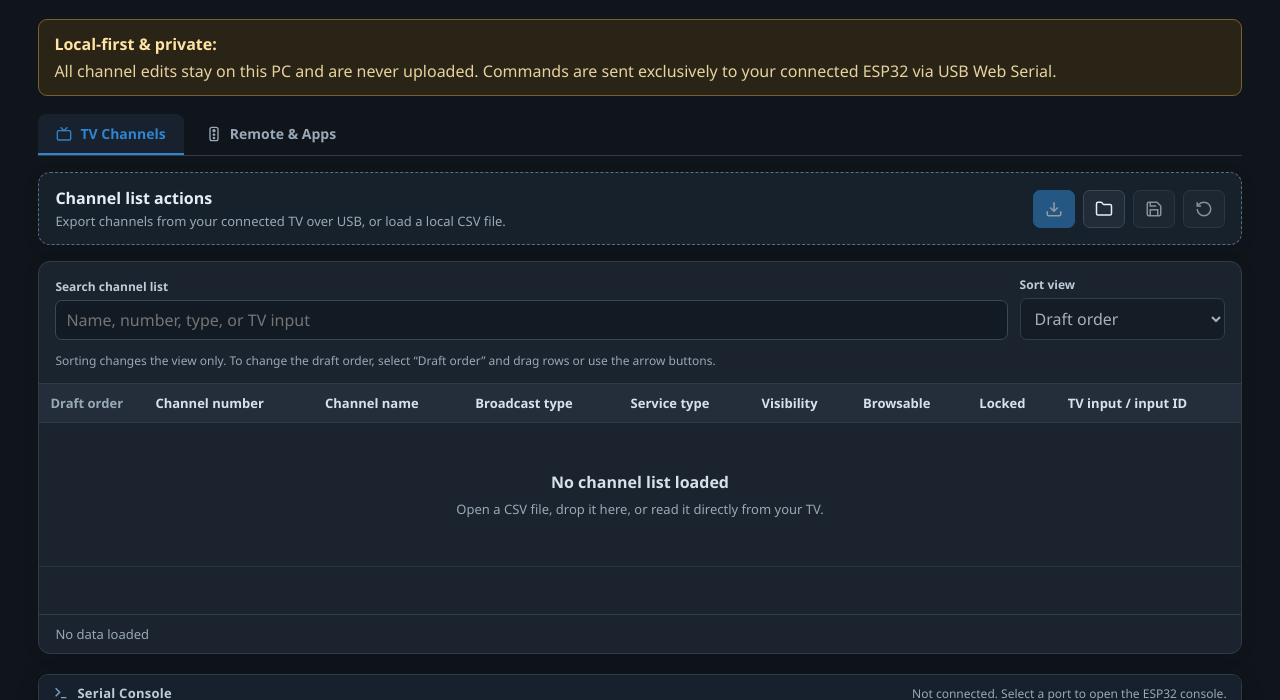
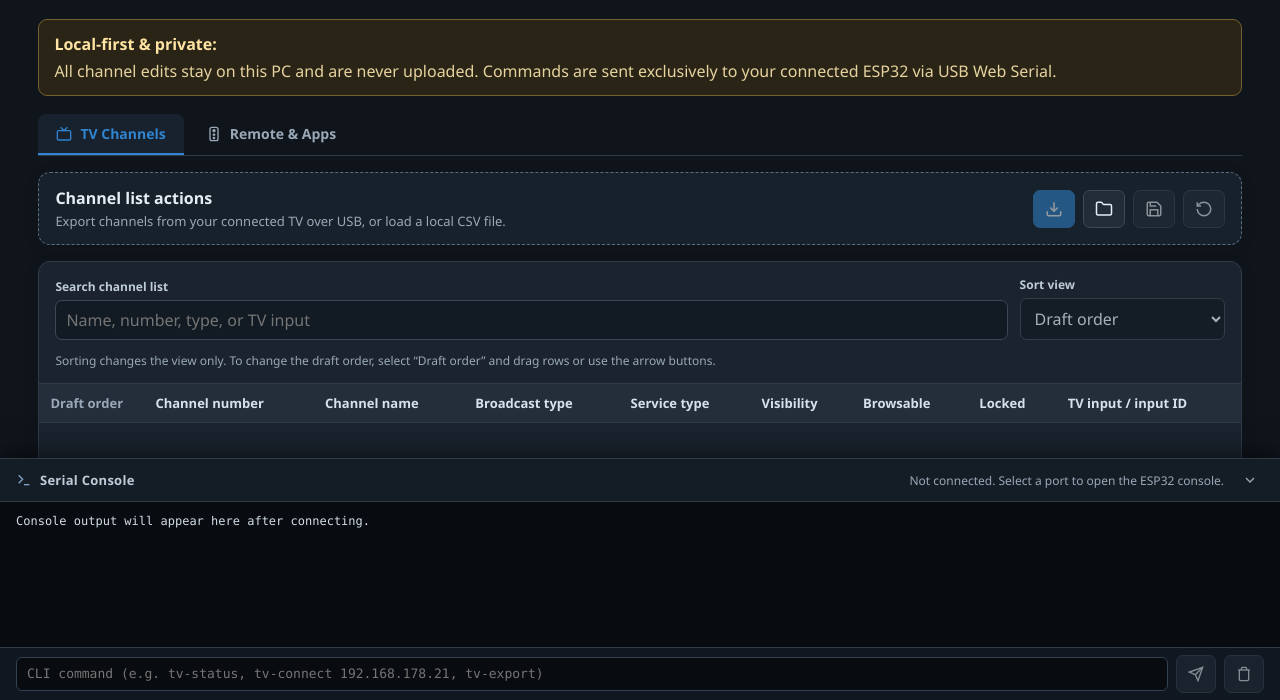
Before and after one commit to Strg-Alt-Entf-0x00/esp-idf-adb, a plain HTML site: page tools-web/android_tv_suite.html in a window 1280 px wide. Shown: the part 100-800 px from the top of the page. Drawn offline with Linux system fonts and the light colour scheme.

Commit message:
feat(web): make serial console fixed bottom dock with collapse and expand toggle

```diff
--- a/tools-web/android_tv_suite.html
+++ b/tools-web/android_tv_suite.html
@@ -25,7 +25,15 @@
 
     * { box-sizing: border-box; }
 
-    body { margin: 0; min-width: 360px; }
+    body {
+      margin: 0;
+      min-width: 360px;
+      padding-bottom: 255px;
+      transition: padding-bottom 0.2s ease;
+    }
+    body.console-collapsed {
+      padding-bottom: 45px;
+    }
 
     button, input, select { font: inherit; }
 
@@ -130,21 +138,36 @@
     }
 
     .docked-console {
-      margin-top: 20px;
-      border: 1px solid var(--line);
-      border-radius: 10px;
-      background: #10161f;
-      overflow: hidden;
-      box-shadow: 0 4px 18px rgba(0, 0, 0, 0.35);
+      position: fixed;
+      bottom: 0;
+      left: 0;
+      right: 0;
+      z-index: 999;
+      margin: 0;
+      border: none;
+      border-top: 1px solid var(--line);
+      border-radius: 0;
+      background: #0d131a;
+      box-shadow: 0 -4px 24px rgba(0, 0, 0, 0.55);
+      transition: all 0.2s ease;
+    }
+    .docked-console.collapsed .serial-output,
+    .docked-console.collapsed .docked-console-input-row {
+      display: none !important;
     }
     .docked-console-header {
       display: flex;
       align-items: center;
       justify-content: space-between;
       gap: 12px;
-      padding: 9px 14px;
-      background: #17212d;
+      padding: 7px 16px;
+      background: #141c26;
       border-bottom: 1px solid var(--line);
+      cursor: pointer;
+      user-select: none;
+    }
+    .docked-console.collapsed .docked-console-header {
+      border-bottom: none;
     }
     .docked-console-title {
       display: inline-flex;
@@ -158,15 +181,48 @@
     .docked-console-title svg {
       stroke: #7ea3c7;
     }
+    .docked-console-actions {
+      display: inline-flex;
+      align-items: center;
+      gap: 12px;
+    }
+    .docked-toggle-btn {
+      display: inline-flex;
+      align-items: center;
+      justify-content: center;
+      width: 28px;
+      height: 28px;
+      min-height: 28px;
+      padding: 0;
+      border: 1px solid transparent;
+      border-radius: 5px;
+      background: transparent;
+      color: var(--muted);
+      cursor: pointer;
+      transition: all 0.15s ease;
+    }
+    .docked-toggle-btn:hover {
+      background: #222d3b;
+      color: var(--ink);
+      border-color: #3b4857;
+    }
+    .docked-toggle-btn svg {
+      stroke: currentColor;
+      transition: transform 0.2s ease;
+    }
+    .docked-console.collapsed .docked-toggle-btn svg {
+      transform: rotate(180deg);
+    }
     .serial-output {
-      min-height: 120px;
-      max-height: 240px;
+      height: 145px;
+      min-height: 90px;
+      max-height: 350px;
       margin: 0;
-      padding: 12px 14px;
+      padding: 10px 16px;
       overflow-y: auto;
       border: none;
       border-radius: 0;
-      background: #090d12;
+      background: #080b0f;
       color: #d2dee9;
       font: 12px/1.5 Consolas, "Cascadia Mono", monospace;
       white-space: pre-wrap;
@@ -176,18 +232,18 @@
       display: flex;
       align-items: center;
       gap: 8px;
-      padding: 8px 12px;
-      background: #141c26;
+      padding: 7px 16px;
+      background: #111720;
       border-top: 1px solid var(--line);
     }
     .docked-console-input-row input {
       flex: 1;
-      min-height: 36px;
-      padding: 6px 10px;
+      min-height: 34px;
+      padding: 5px 10px;
       border: 1px solid #334151;
       border-radius: 6px;
       color: var(--ink);
-      background: #090d12;
+      background: #080b0f;
       font: 13px/1.4 Consolas, "Cascadia Mono", monospace;
     }
     .docked-console-input-row input:focus {
@@ -534,14 +590,19 @@
       </section>
     </div>
 
-    <!-- DOCKED BOTTOM SERIAL CONSOLE -->
-    <section class="panel docked-console" aria-label="ESP32 serial console">
-      <div class="docked-console-header">
+    <!-- FIXED DOCKED BOTTOM SERIAL CONSOLE -->
+    <section id="dockedConsole" class="docked-console" aria-label="ESP32 serial console">
+      <div id="dockedConsoleHeader" class="docked-console-header" title="Click to collapse / expand console">
         <div class="docked-console-title">
           <svg viewBox="0 0 24 24" width="16" height="16" fill="none" stroke="currentColor" stroke-width="2"><polyline points="4 17 10 11 4 5"/><line x1="12" y1="19" x2="20" y2="19"/></svg>
           <span>Serial Console</span>
         </div>
-        <span id="serialStatus" class="serial-status" role="status" aria-live="polite">Not connected</span>
+        <div class="docked-console-actions">
+          <span id="serialStatus" class="serial-status" role="status" aria-live="polite">Not connected</span>
+          <button id="consoleToggleBtn" class="docked-toggle-btn" type="button" title="Collapse console" aria-label="Collapse console">
+            <svg viewBox="0 0 24 24" width="16" height="16" fill="none" stroke="currentColor" stroke-width="2"><polyline points="6 9 12 15 18 9"/></svg>
+          </button>
+        </div>
       </div>
       <pre id="serialOutput" class="serial-output" aria-label="ESP32 serial console output" aria-live="polite">Console output will appear here after connecting.</pre>
       <div class="docked-console-input-row">
@@ -613,6 +674,9 @@
         serialSendButton: document.getElementById("serialSendButton"),
         serialOutput: document.getElementById("serialOutput"),
         serialStatus: document.getElementById("serialStatus"),
+        dockedConsole: document.getElementById("dockedConsole"),
+        dockedConsoleHeader: document.getElementById("dockedConsoleHeader"),
+        consoleToggleBtn: document.getElementById("consoleToggleBtn"),
         tvHostInput: document.getElementById("tvHostInput"),
         tvConnectButton: document.getElementById("tvConnectButton"),
         tvInfoButton: document.getElementById("tvInfoButton"),
@@ -1627,6 +1691,29 @@
         updateSerialControls();
       });
 
+      function toggleConsole(force) {
+        if (!elements.dockedConsole) return;
+        const isCollapsed = elements.dockedConsole.classList.toggle("collapsed", force);
+        if (document.body?.classList) {
+          document.body.classList.toggle("console-collapsed", isCollapsed);
+        }
+        if (elements.consoleToggleBtn) {
+          const title = isCollapsed ? "Expand console" : "Collapse console";
+          elements.consoleToggleBtn.title = title;
+          if (elements.consoleToggleBtn.setAttribute) {
+            elements.consoleToggleBtn.setAttribute("aria-label", title);
+          }
+        }
+      }
+
+      elements.consoleToggleBtn?.addEventListener("click", (event) => {
+        if (event.stopPropagation) event.stopPropagation();
+        toggleConsole();
+      });
+      elements.dockedConsoleHeader?.addEventListener("click", () => {
+        toggleConsole();
+      });
+
       elements.tvConnectButton?.addEventListener("click", () => {
         const host = elements.tvHostInput?.value?.trim() || "192.168.178.21";
         sendSerialCommand(`tv-connect ${host}`);
```
